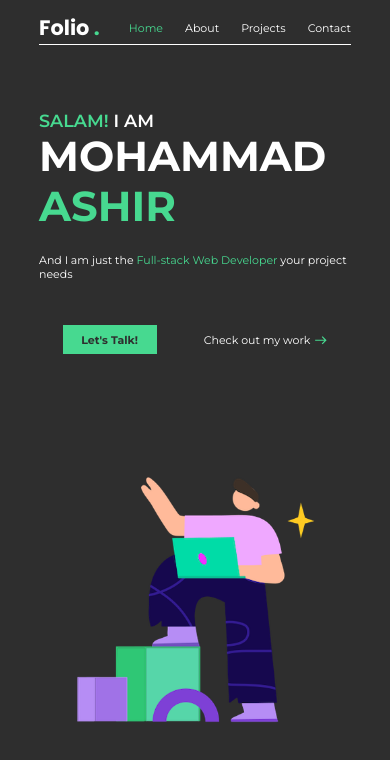
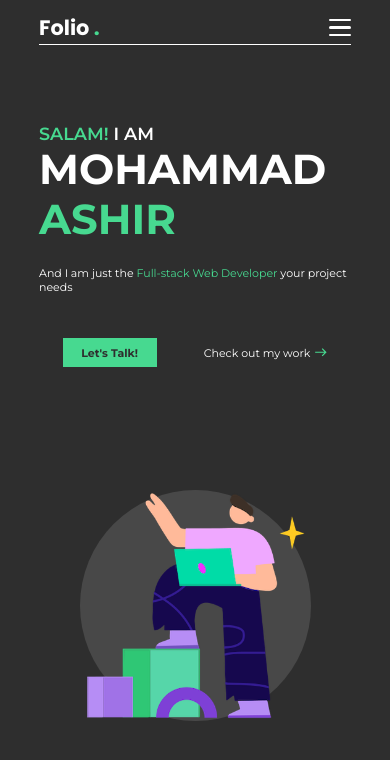
Before and after one commit to A-shir1/Ashir-Portfolio, a React (Create React App) app: page / in a window 390 px wide. Shown: the top 760 px of the page. Built offline with nearby package versions, Linux system fonts and the light colour scheme.

Commit message:
Added Responsive Navbar + Fixed Mobile Home Page

```diff
--- a/src/App.css
+++ b/src/App.css
@@ -55,6 +55,30 @@ body{
 
 @media screen and (max-width: 650px) {
   :root{
+    font-size: 8px;
+  }
+}
+
+@media screen and (max-width: 500px) {
+  :root{
+    font-size: 13px;
+  }
+}
+
+@media screen and (max-width: 410px) {
+  :root{
     font-size: 11px;
   }
 }
+
+@media screen and (max-width: 375px) {
+  :root{
+    font-size: 10px;
+  }
+}
+
+@media screen and (max-width: 320px) {
+  :root{
+    font-size: 9px;
+  }
+}
--- a/src/Components/Navbar/Navbar.css
+++ b/src/Components/Navbar/Navbar.css
@@ -15,11 +15,8 @@
     font-family: 'Poppins', sans-serif;
 }
 
-.logo-dot{
-    color: var(--emerald-green);
-}
 
-.right{
+.nav-items{
     display: flex;
     align-items: center;
     justify-content: space-between;
@@ -29,6 +26,7 @@
 .nav-item{
     margin-left: 2rem;
 }
+
 
 .nav-link{
     color: white;
@@ -48,8 +46,113 @@
     color: var(--hover-emerald-green);
 }
 
+.phone-nav{
+    display: none;
+}
+
+.hamburger-menu{
+    width: 2rem;
+    height: 1.5rem;
+    display: flex;
+    flex-direction: column;
+    align-items: center;
+    justify-content: space-between;
+    z-index: 999;
+    cursor: pointer;
+    /* background-color: blue; */
+}
+
+.ham-line{
+    width: 100%;
+    height: 0.2rem;
+    border-radius: 5px;
+    background-color: white;
+}
+
+.ham-line.unclicked{
+    transform: rotate(0) translate(0);
+    transition: ease-in 0.2s;
+}
+
+.ham-line.clicked:nth-child(1){
+    transform: rotate(45deg) translate(0.5rem, 0.4rem);
+    transition: ease-out 0.2s;
+}
+
+.ham-line.clicked:nth-child(2){
+    transform: scale(0.1);
+    transition: ease-out 0.2s;
+}
+
+.ham-line.clicked:nth-child(3){
+    transform: rotate(-45deg) translate(0.5rem, -0.4rem);
+    transition: ease-out 0.2s;
+}
+
+/* .ham-line.unclicked{
+    transform: rotate(0) translate(0);
+    transition: cubic-bezier(0.175, 0.885, 0.32, 1.275) 0.5s;
+}
+
+
+.ham-line.clicked:nth-child(1){
+    transform: rotate(45deg) translate(0.75rem, 1.25rem);
+    transition: ease-out 0.5s;
+}
+
+.ham-line.clicked:nth-child(2){
+    transform: scale(0.1);
+    transition: ease-out 0.5s;
+}
+
+.ham-line.clicked:nth-child(3){
+    transform: rotate(135deg) translate(-0.5rem, 1rem);
+    transition: ease-out 0.5s;
+} */
+
+
+.phone-nav .nav-items{
+    flex-direction: column;
+    height: 40%;
+    text-transform: uppercase;
+    margin-top: 60%;
+    font-size: 1.5rem;
+    /* background-color: red; */
+}
+
+.phone-nav-bg{
+    height: 100vh;
+    width: 60vw;
+    top: 0;
+    right: 0;
+    transform: translateX(60vw);
+    z-index: 1;
+    position: fixed;
+    display: flex;
+    justify-content: center;
+    transition: all 0.2s;
+    /* opacity: 0; */
+    background-color: black;
+}
+
+.phone-nav-bg.visible{
+    transform: translateX(0);
+}
+
+
 @media screen and (max-width: 1024px) {
-    .right{
+    .phone-nav, .desk-nav{
         font-size: 1rem;
     }
 }
+
+@media screen and (max-width: 500px) {
+    .phone-nav{
+        display: flex;
+        align-items: center;
+    }
+
+    .desk-nav{
+        display: none;
+    }
+}
--- a/src/Components/Navbar/Navbar.js
+++ b/src/Components/Navbar/Navbar.js
@@ -1,21 +1,63 @@
+import {useState} from 'react'
 import './Navbar.css';
-import { NavLink } from 'react-router-dom'
+import { NavLink } from 'react-router-dom';
 
 function Navbar() {
+
+  const [hamMenuBar, setHamMenuBar] = useState("ham-line unclicked");
+  const [hiddenMenuClass, setHiddenMenuClass] = useState("phone-nav-bg");
+  const [isMenuClicked, setIsMenuClicked] = useState(false);
+
+  const handleMenuClick = () => {
+    if(!isMenuClicked){
+      setHamMenuBar("ham-line clicked");
+      setHiddenMenuClass("phone-nav-bg visible");
+    }
+
+    else{
+      setHamMenuBar("ham-line unclicked");
+      setHiddenMenuClass("phone-nav-bg");
+    }
+
+    setIsMenuClicked(!isMenuClicked);
+  }
 
   return (
 
     <div className="Navbar">
         <div className="logo">
-          Folio <span className="logo-dot">.</span>
+          Folio <span className="accent">.</span>
         </div>
 
-        <div className="right">
-            <div className="nav-item"> <NavLink className="nav-link nav-hover" to="/">Home</NavLink> </div>
-            <div className="nav-item"> <NavLink className="nav-link nav-hover" to="/about">About</NavLink> </div>
-            <div className="nav-item"> <NavLink className="nav-link nav-hover" to="/projects">Projects</NavLink> </div>
-            <div className="nav-item"> <NavLink className="nav-link nav-hover" to="/contact">Contact</NavLink> </div>
+        <div className="nav-right">
+          <div className="desk-nav">
+            <div className="nav-items">
+              <div className="nav-item"> <NavLink className="nav-link nav-hover" to="/">Home</NavLink> </div>
+              <div className="nav-item"> <NavLink className="nav-link nav-hover" to="/about">About</NavLink> </div>
+              <div className="nav-item"> <NavLink className="nav-link nav-hover" to="/projects">Projects</NavLink> </div>
+              <div className="nav-item"> <NavLink className="nav-link nav-hover" to="/contact">Contact</NavLink> </div>
+            </div>
+          </div>
+
+          <div className="phone-nav">
+            <div className="hamburger-menu" onClick={handleMenuClick}>
+              <div className={hamMenuBar}></div>
+              <div className={hamMenuBar}></div>
+              <div className={hamMenuBar}></div>
+            </div>
+            <div className={hiddenMenuClass}>
+              <div className="nav-items">
+                <div className="nav-item"> <NavLink className="nav-link nav-hover" to="/">Home</NavLink> </div>
+                <div className="nav-item"> <NavLink className="nav-link nav-hover" to="/about">About</NavLink> </div>
+                <div className="nav-item"> <NavLink className="nav-link nav-hover" to="/projects">Projects</NavLink> </div>
+                <div className="nav-item"> <NavLink className="nav-link nav-hover" to="/contact">Contact</NavLink> </div>
+              </div>
+            </div>
+          </div>
+
         </div>
+
+
     </div>
   )
 }
--- a/src/Pages/Home/Home.css
+++ b/src/Pages/Home/Home.css
@@ -60,11 +60,21 @@
 }
 
 .secondary-cta:hover #left-arrow{
-    transform: translateX(0.68rem);
+    transform: translateX(0.3rem);
+}
+
+.home-img-container{
+    background-color: var(--secondary-grey);
+    width: 21rem;
+    height: 21rem;
+    border-radius: 50%;
+    display: flex;
+    align-items: center;
+    justify-content: center;
 }
 
 .home-right img{
-    width: 24rem;
+    width: 22rem;
     transform: scaleX(-1);
     /* background-color: red; */
 }
@@ -75,7 +85,7 @@
     }
 }
 
-@media screen and (max-width: 430px) {
+@media screen and (max-width: 500px) {
     .Home{
         flex-direction: column;
         align-items: center;
--- a/src/Pages/Home/Home.js
+++ b/src/Pages/Home/Home.js
@@ -26,7 +26,9 @@ function Home() {
         </div>
 
         <div className="home-right">
-            <img src={illustration} alt="" />
+            <div className="home-img-container">
+                <img src={illustration} alt="" />
+            </div>
         </div>
     </div>
   )
```
